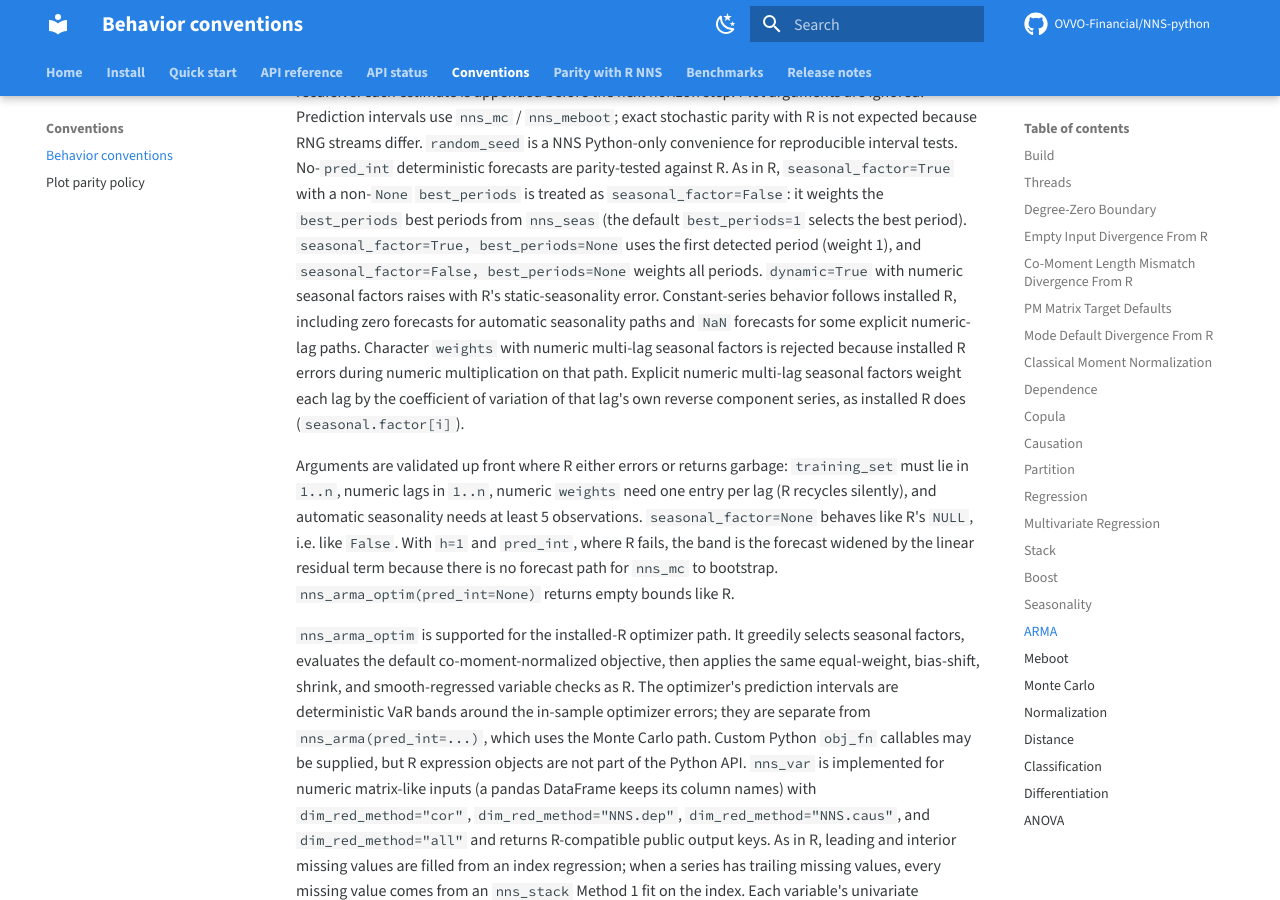
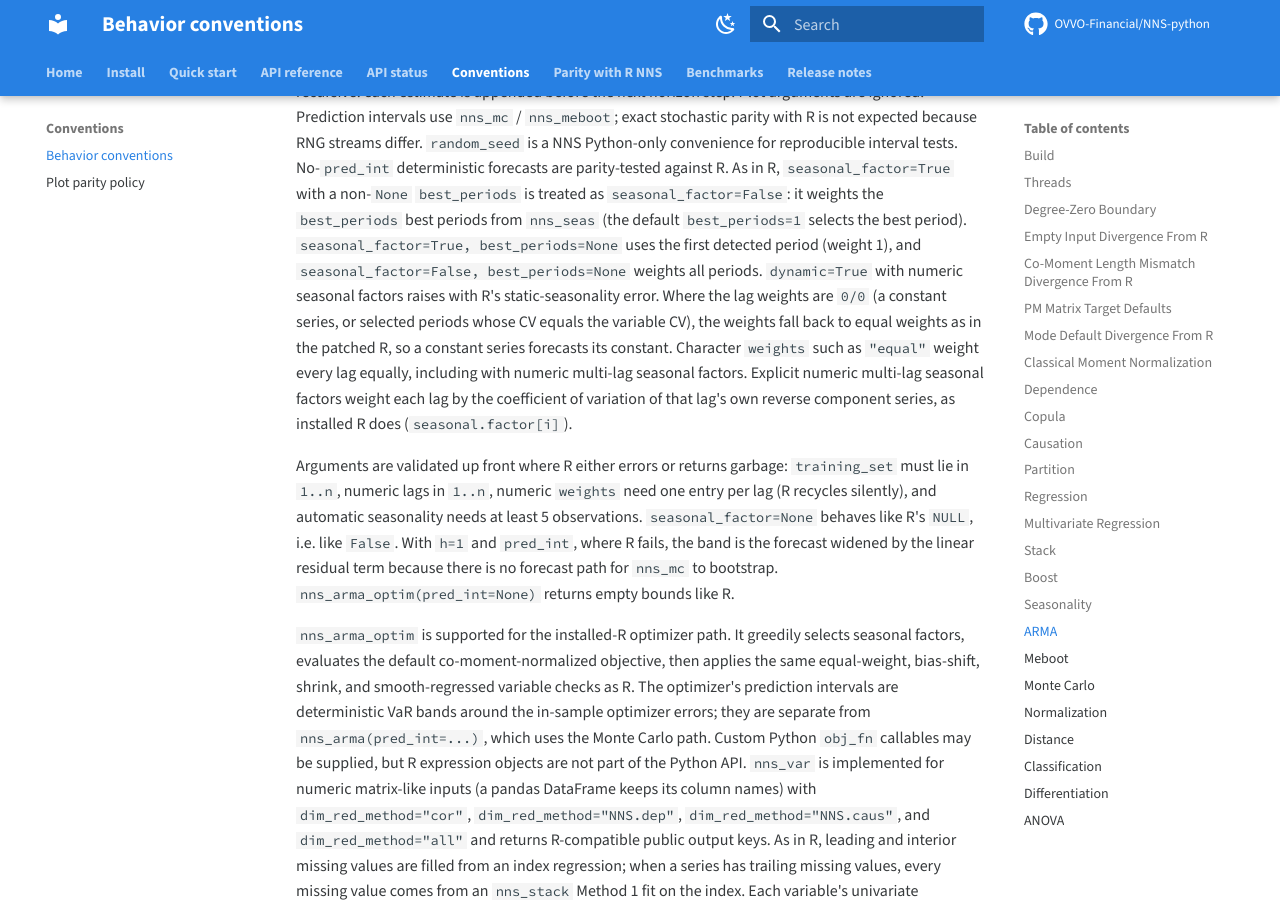
Before and after one commit to OVVO-Financial/NNS-python, an MkDocs documentation site: the page built from docs/conventions.md, in a window 1280 px wide and 900 px high, scrolled down 9432 px. Built offline with MkDocs 1.6.1 and Material for MkDocs 9.7.7, drawn with Linux system fonts in a browser that asks for light colours; comment, search, counter and statistics services are not loaded.

Commit message:
docs: describe the equal-weight fallback and character ARMA weights
conventions.md still promised zero/NaN constant forecasts and rejected
weights="equal"; nns_arma(rep(5, 60), h = 3) gives 5 5 5 and "equal" works.

```diff
--- a/docs/conventions.md
+++ b/docs/conventions.md
@@ -443,11 +443,11 @@ As in R, `seasonal_factor=True` with a non-`None` `best_periods` is treated as
 `nns_seas` (the default `best_periods=1` selects the best period).
 `seasonal_factor=True, best_periods=None` uses the first detected period
 (weight 1), and `seasonal_factor=False, best_periods=None` weights all periods. `dynamic=True` with numeric seasonal factors
-raises with R's static-seasonality error. Constant-series behavior follows
-installed R, including zero forecasts for automatic seasonality paths and `NaN`
-forecasts for some explicit numeric-lag paths. Character `weights` with numeric
-multi-lag seasonal factors is rejected because installed R errors during numeric
-multiplication on that path. Explicit numeric multi-lag seasonal factors weight
+raises with R's static-seasonality error. Where the lag weights are `0/0` (a
+constant series, or selected periods whose CV equals the variable CV), the
+weights fall back to equal weights as in the patched R, so a constant series
+forecasts its constant. Character `weights` such as `"equal"` weight every lag
+equally, including with numeric multi-lag seasonal factors. Explicit numeric multi-lag seasonal factors weight
 each lag by the coefficient of variation of that lag's own reverse component
 series, as installed R does (`seasonal.factor[i]`).
 
```
